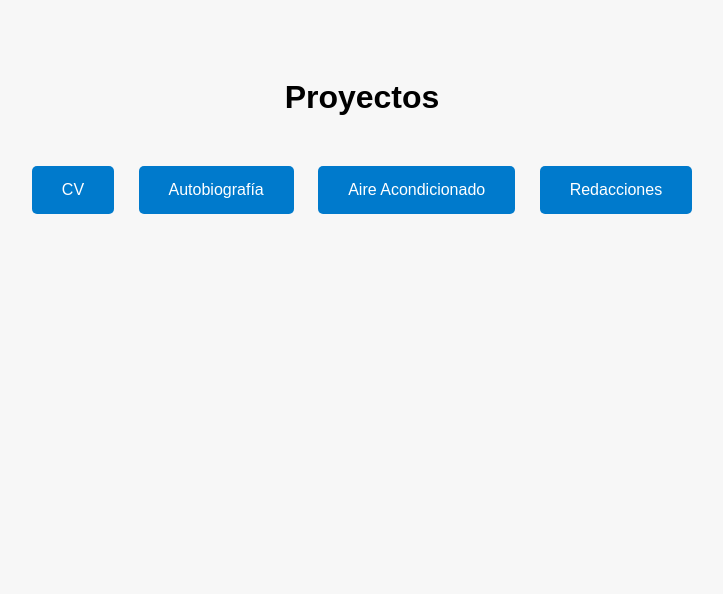
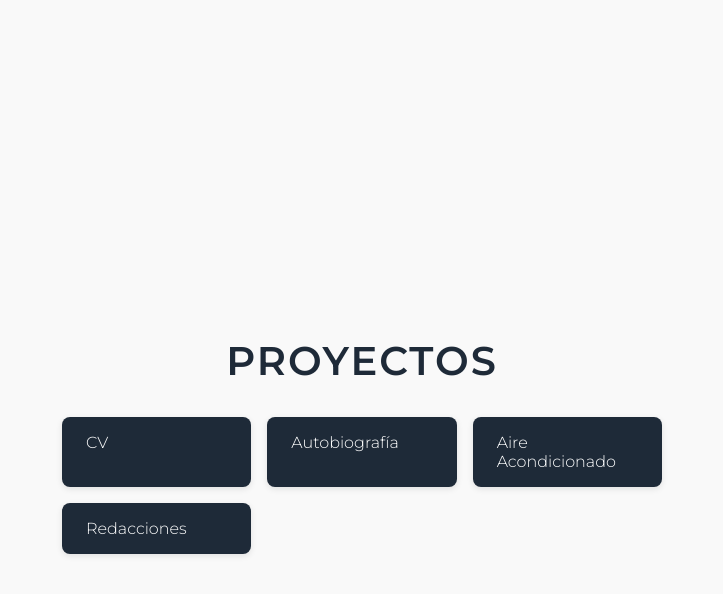
Before and after one commit to RafaelMartinNafarrateRiggs/proyectos, a plain HTML site: page index.html in a window 1280 px wide. Shown: the whole page, without its empty margins (278-1001 px from the left). Drawn offline with Linux system fonts and the light colour scheme.

Commit message:
index.html

```diff
--- a/index.html
+++ b/index.html
@@ -1,40 +1,67 @@
 <!DOCTYPE html>
 <html lang="es">
 <head>
-  <meta charset="UTF-8">
-  <meta name="viewport" content="width=device-width, initial-scale=1">
+  <meta charset="UTF-8" />
+  <meta name="viewport" content="width=device-width, initial-scale=1" />
   <title>Proyectos</title>
+  <link href="https://fonts.googleapis.com/css2?family=Montserrat:wght@300;600&display=swap" rel="stylesheet" />
   <style>
+    :root {
+      --primary: #1e2a38;
+      --accent: #00bfa5;
+      --background: #f9f9f9;
+    }
     body {
-      font-family: sans-serif;
-      text-align: center;
-      padding: 50px;
-      background: #f7f7f7;
+      margin: 0;
+      font-family: 'Montserrat', sans-serif;
+      background-color: var(--background);
+      color: var(--primary);
+      display: flex;
+      flex-direction: column;
+      align-items: center;
+      min-height: 100vh;
+      justify-content: center;
+      padding: 2rem;
     }
     h1 {
-      margin-bottom: 40px;
+      font-weight: 600;
+      font-size: 2.5rem;
+      margin-bottom: 2rem;
+      text-transform: uppercase;
+      letter-spacing: 2px;
     }
-    .boton {
-      display: inline-block;
-      margin: 10px;
-      padding: 15px 30px;
-      font-size: 16px;
+    .grid {
+      display: grid;
+      gap: 1rem;
+      grid-template-columns: repeat(auto-fit, minmax(180px, 1fr));
+      max-width: 600px;
+      width: 100%;
+    }
+    .btn {
+      background-color: var(--primary);
+      color: white;
+      padding: 1rem 1.5rem;
+      border: none;
+      border-radius: 8px;
+      font-size: 1rem;
+      font-weight: 300;
       text-decoration: none;
-      color: white;
-      background: #007acc;
-      border-radius: 5px;
-      transition: background 0.3s;
+      transition: transform 0.2s ease, background 0.3s ease;
+      box-shadow: 0 2px 6px rgba(0, 0, 0, 0.1);
     }
-    .boton:hover {
-      background: #005f99;
+    .btn:hover {
+      transform: translateY(-3px);
+      background-color: var(--accent);
     }
   </style>
 </head>
 <body>
   <h1>Proyectos</h1>
-  <a class="boton" href="cv/index.html">CV</a>
-  <a class="boton" href="autobiografia/index.html">Autobiografía</a>
-  <a class="boton" href="aire-acondicionado/index.html">Aire Acondicionado</a>
-  <a class="boton" href="redacciones/index.html">Redacciones</a>
+  <div class="grid">
+    <a href="cv/index.html" class="btn">CV</a>
+    <a href="autobiografia/index.html" class="btn">Autobiografía</a>
+    <a href="aire-acondicionado/index.html" class="btn">Aire Acondicionado</a>
+    <a href="redacciones/index.html" class="btn">Redacciones</a>
+  </div>
 </body>
 </html>
```
